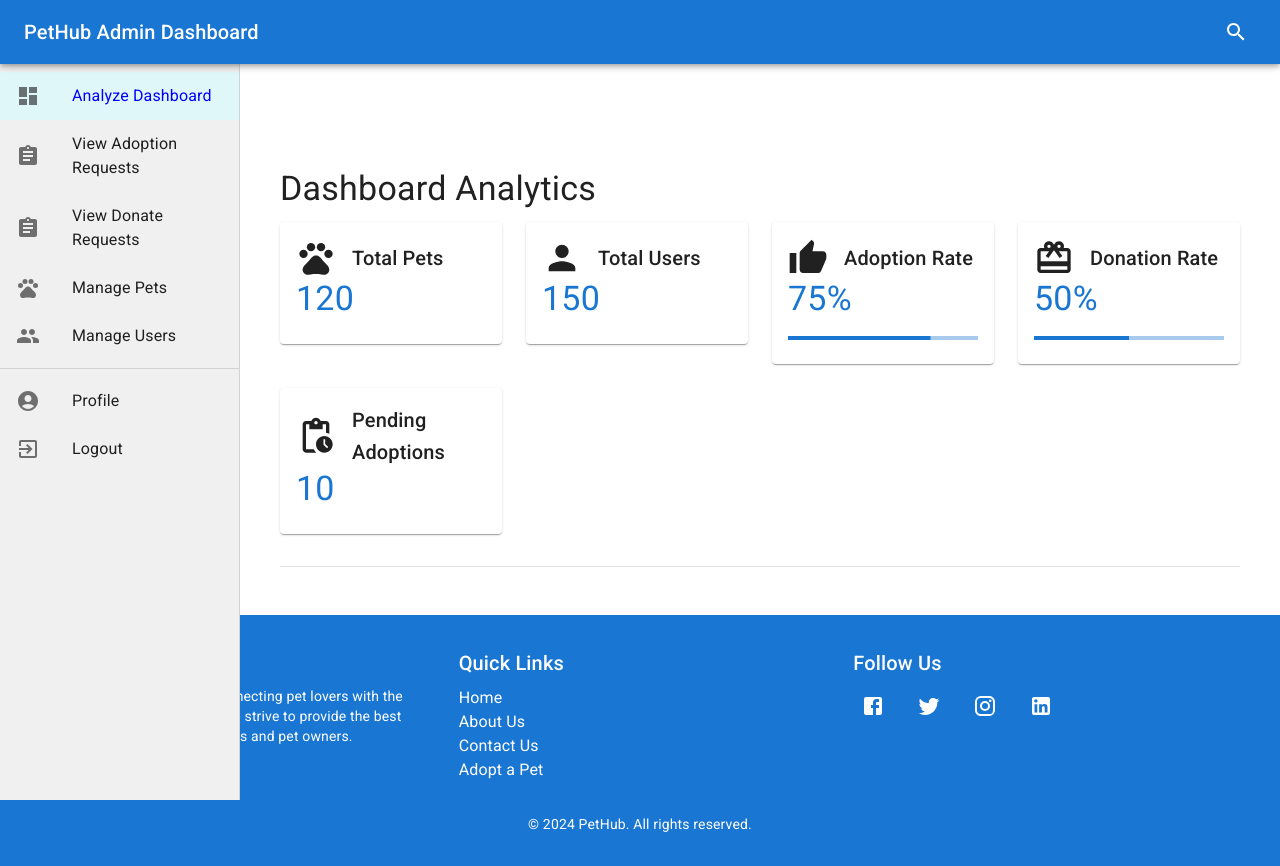
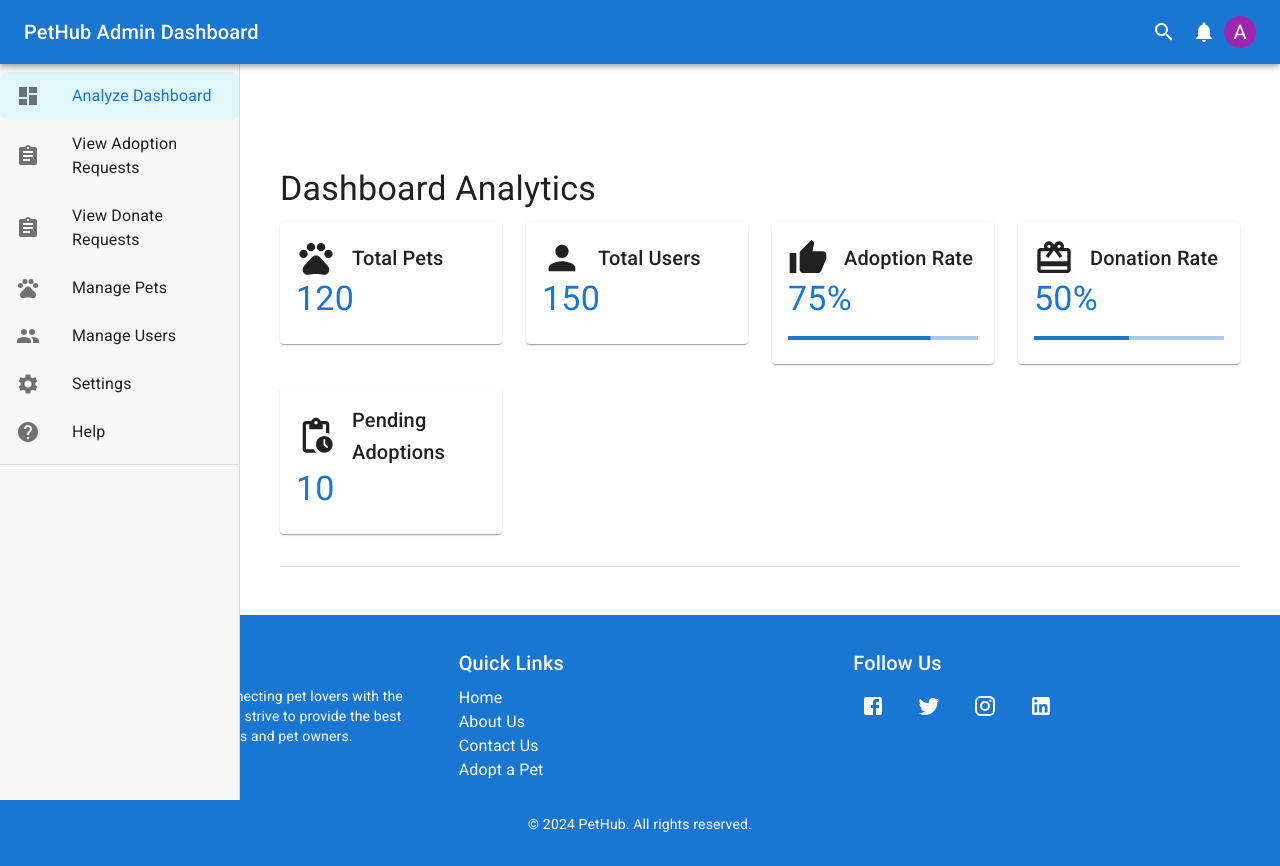
Before and after one commit to bibashjaprel/Pethub, a React (Create React App) app in the folder frontend/: page /admin/v1/dashboard in a window 1280 px wide. Built offline with nearby package versions, Linux system fonts and the light colour scheme; the HTML template or start-up script is replaced by a standard one.

Commit message:
dashboard new interface

```diff
--- a/frontend/src/pages/Dashboard/Dashborad.jsx
+++ b/frontend/src/pages/Dashboard/Dashborad.jsx
@@ -1,19 +1,48 @@
 import React from 'react';
-import { Box, CssBaseline, Drawer, List, ListItem, ListItemIcon, ListItemText, Toolbar, AppBar, Typography, IconButton, useMediaQuery, Divider } from '@mui/material';
-import { People, Pets, Assignment, Dashboard as DashboardIcon, AccountCircle, ExitToApp, Search as SearchIcon } from '@mui/icons-material';
-import { Link } from 'react-router-dom';
+import {
+  Box,
+  CssBaseline,
+  Drawer,
+  List,
+  ListItem,
+  ListItemIcon,
+  ListItemText,
+  Toolbar,
+  AppBar,
+  Typography,
+  IconButton,
+  useMediaQuery,
+  Divider,
+  Avatar,
+  Menu,
+  MenuItem,
+} from '@mui/material';
+import { People, Pets, Assignment, Dashboard as DashboardIcon, AccountCircle, ExitToApp, Search as SearchIcon, Notifications, Settings as SettingsIcon, Help as HelpIcon } from '@mui/icons-material';
+import { Link, useNavigate } from 'react-router-dom';
 // Components for the different dashboard sections
 import AnalyzeDashboard from './AnalyzeDashboard';
 import ManageUsers from './ManageUsers';
 import ViewAdoptionRequests from './ViewAdoptionRequests';
 import ManagePets from './ManagePets';
 import ViewDonateRequests from './ViewDonateRequests';
+import { clearToken } from '../../utils/authHelpers';
 
 const drawerWidth = 240;
 
 export default function Dashboard() {
   const [selectedComponent, setSelectedComponent] = React.useState(<AnalyzeDashboard />); // Default to AnalyzeDashboard
   const [activeItem, setActiveItem] = React.useState("AnalyzeDashboard");
+
+  // State for menu
+  const [anchorEl, setAnchorEl] = React.useState(null);
+  const openMenu = Boolean(anchorEl);
+
+  const navigate = useNavigate();
+
+  const handleLogout = () => {
+    clearToken();
+    navigate('/');
+  };
 
   const handleComponentChange = (component, itemName) => {
     setSelectedComponent(component);
@@ -22,18 +51,53 @@ export default function Dashboard() {
 
   const isLargeScreen = useMediaQuery('(min-width:600px)');
 
+  const handleMenuOpen = (event) => {
+    setAnchorEl(event.currentTarget);
+  };
+
+  const handleMenuClose = () => {
+    setAnchorEl(null);
+  };
+
   return (
     <Box sx={{ display: 'flex' }}>
       <CssBaseline />
 
-      <AppBar position="fixed" sx={{ zIndex: theme => theme.zIndex.drawer + 1 }}>
+      <AppBar position="fixed" sx={{ zIndex: theme => theme.zIndex.drawer + 1, bgcolor: 'primary.main' }}>
         <Toolbar>
           <Typography variant="h6" noWrap component="div" sx={{ flexGrow: 1 }}>
             <Link to="/" style={{ color: 'inherit', textDecoration: 'none' }}>PetHub Admin Dashboard</Link>
           </Typography>
-          <IconButton color="inherit">
-            <SearchIcon />
-          </IconButton>
+          <Box sx={{ display: 'flex', alignItems: 'center' }}>
+            <IconButton color="inherit">
+              <SearchIcon />
+            </IconButton>
+            <IconButton color="inherit">
+              <Notifications />
+            </IconButton>
+            {/* Profile Avatar with Dropdown */}
+            <Avatar
+              sx={{ bgcolor: 'secondary.main', width: 32, height: 32, cursor: 'pointer' }}
+              onClick={handleMenuOpen}
+            >
+              A
+            </Avatar>
+            <Menu
+              anchorEl={anchorEl}
+              open={openMenu}
+              onClose={handleMenuClose}
+              MenuListProps={{
+                'aria-labelledby': 'basic-button',
+              }}
+            >
+              <MenuItem onClick={handleMenuClose}>
+                <AccountCircle sx={{ mr: 1 }} /> Profile
+              </MenuItem>
+              <MenuItem onClick={handleLogout}>
+                <ExitToApp sx={{ mr: 1 }} /> Logout
+              </MenuItem>
+            </Menu>
+          </Box>
         </Toolbar>
       </AppBar>
 
@@ -44,74 +108,68 @@ export default function Dashboard() {
         sx={{
           width: drawerWidth,
           flexShrink: 0,
-          [`& .MuiDrawer-paper`]: { width: drawerWidth, boxSizing: 'border-box', backgroundColor: '#f0f0f0' },
+          [`& .MuiDrawer-paper`]: { width: drawerWidth, boxSizing: 'border-box', backgroundColor: '#f7f7f7' },
         }}
       >
         <Toolbar />
         <Box sx={{ overflow: 'auto' }}>
           <List>
-            {/* Add AnalyzeDashboard item before other sections */}
+            {/* Dashboard Section */}
             <ListItem button onClick={() => handleComponentChange(<AnalyzeDashboard />, "AnalyzeDashboard")}
-                      sx={{
-                        color: activeItem === "AnalyzeDashboard" ? 'blue' : 'inherit',
-                        backgroundColor: activeItem === "AnalyzeDashboard" ? '#e0f7fa' : 'inherit',
-                      }}>
+                      sx={{ color: activeItem === "AnalyzeDashboard" ? 'primary.main' : 'inherit', bgcolor: activeItem === "AnalyzeDashboard" ? '#e0f7fa' : 'inherit', borderRadius: 2 }}>
               <ListItemIcon><DashboardIcon /></ListItemIcon>
               <ListItemText primary="Analyze Dashboard" />
             </ListItem>
+
+            {/* Requests Section */}
             <ListItem button onClick={() => handleComponentChange(<ViewAdoptionRequests />, "ViewAdoptionRequests")}
-                      sx={{
-                        color: activeItem === "ViewAdoptionRequests" ? 'blue' : 'inherit',
-                        backgroundColor: activeItem === "ViewAdoptionRequests" ? '#e0f7fa' : 'inherit',
-                      }}>
+                      sx={{ color: activeItem === "ViewAdoptionRequests" ? 'primary.main' : 'inherit', bgcolor: activeItem === "ViewAdoptionRequests" ? '#e0f7fa' : 'inherit', borderRadius: 2 }}>
               <ListItemIcon><Assignment /></ListItemIcon>
               <ListItemText primary="View Adoption Requests" />
             </ListItem>
             <ListItem button onClick={() => handleComponentChange(<ViewDonateRequests />, "ViewDonateRequests")}
-                      sx={{
-                        color: activeItem === "ViewDonateRequests" ? 'blue' : 'inherit',
-                        backgroundColor: activeItem === "ViewDonateRequests" ? '#e0f7fa' : 'inherit',
-                      }}>
+                      sx={{ color: activeItem === "ViewDonateRequests" ? 'primary.main' : 'inherit', bgcolor: activeItem === "ViewDonateRequests" ? '#e0f7fa' : 'inherit', borderRadius: 2 }}>
               <ListItemIcon><Assignment /></ListItemIcon>
               <ListItemText primary="View Donate Requests" />
             </ListItem>
+
+            {/* Management Section */}
             <ListItem button onClick={() => handleComponentChange(<ManagePets />, "ManagePets")}
-                      sx={{
-                        color: activeItem === "ManagePets" ? 'blue' : 'inherit',
-                        backgroundColor: activeItem === "ManagePets" ? '#e0f7fa' : 'inherit',
-                      }}>
+                      sx={{ color: activeItem === "ManagePets" ? 'primary.main' : 'inherit', bgcolor: activeItem === "ManagePets" ? '#e0f7fa' : 'inherit', borderRadius: 2 }}>
               <ListItemIcon><Pets /></ListItemIcon>
               <ListItemText primary="Manage Pets" />
             </ListItem>
             <ListItem button onClick={() => handleComponentChange(<ManageUsers />, "ManageUsers")}
-                      sx={{
-                        color: activeItem === "ManageUsers" ? 'blue' : 'inherit',
-                        backgroundColor: activeItem === "ManageUsers" ? '#e0f7fa' : 'inherit',
-                      }}>
+                      sx={{ color: activeItem === "ManageUsers" ? 'primary.main' : 'inherit', bgcolor: activeItem === "ManageUsers" ? '#e0f7fa' : 'inherit', borderRadius: 2 }}>
               <ListItemIcon><People /></ListItemIcon>
               <ListItemText primary="Manage Users" />
             </ListItem>
+
+            {/* New Settings Option */}
+            <ListItem button onClick={() => alert('Settings Page Coming Soon!')}
+                      sx={{ color: 'inherit', bgcolor: 'inherit', borderRadius: 2 }}>
+              <ListItemIcon><SettingsIcon /></ListItemIcon>
+              <ListItemText primary="Settings" />
+            </ListItem>
+
+            {/* Help Section */}
+            <ListItem button onClick={() => alert('Help Section Coming Soon!')}
+                      sx={{ color: 'inherit', bgcolor: 'inherit', borderRadius: 2 }}>
+              <ListItemIcon><HelpIcon /></ListItemIcon>
+              <ListItemText primary="Help" />
+            </ListItem>
+
           </List>
 
           <Divider />
 
-          {/* Profile and Logout Section */}
-          <List>
-            <ListItem button>
-              <ListItemIcon><AccountCircle /></ListItemIcon>
-              <ListItemText primary="Profile" />
-            </ListItem>
-            <ListItem button onClick={() => alert("Logging out...")}>
-              <ListItemIcon><ExitToApp /></ListItemIcon>
-              <ListItemText primary="Logout" />
-            </ListItem>
-          </List>
+          {/* Removed Profile from sidebar, now handled by dropdown */}
         </Box>
       </Drawer>
 
       <Box
         component="main"
-        sx={{ flexGrow: 1, bgcolor: 'background.default', p: 3 }}
+        sx={{ flexGrow: 1, bgcolor: 'background.default', p: 3, transition: 'all 0.3s ease' }}
       >
         <Toolbar />
         {selectedComponent}
```
